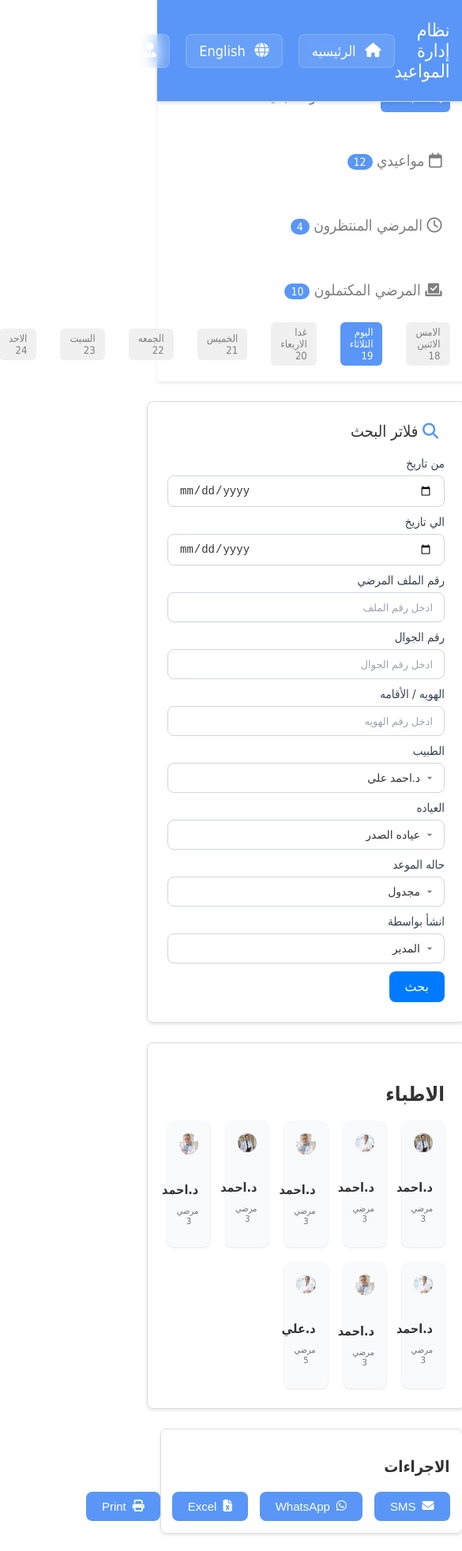
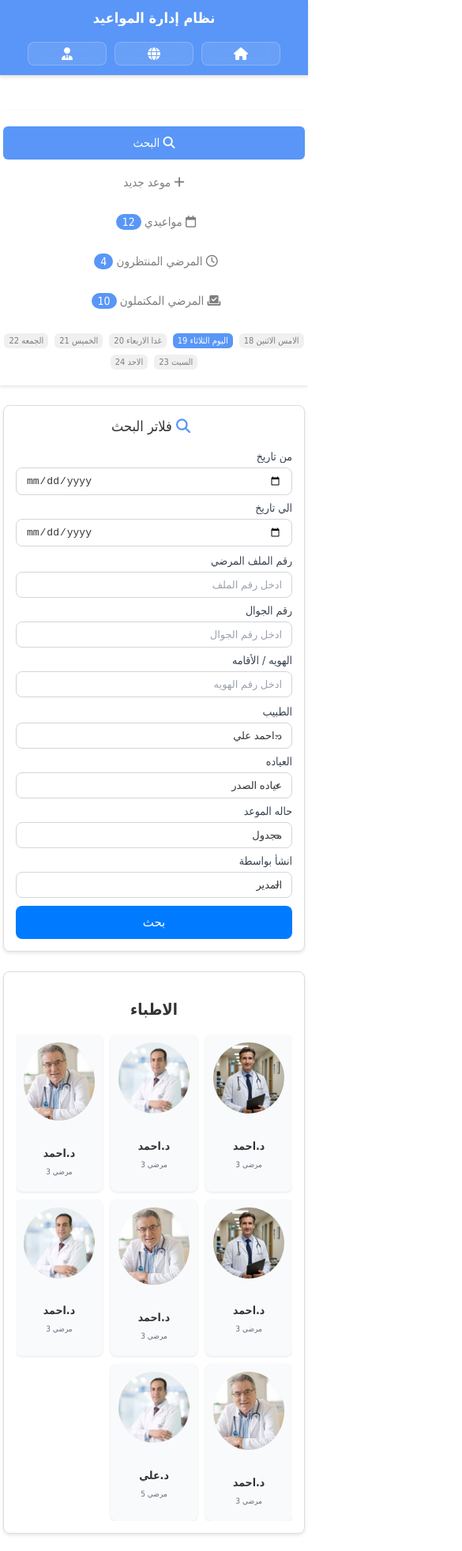
Before and after one commit to Abdelhaamed/appointment-system, a plain HTML site: page index.html in a window 390 px wide. Shown: the top 1964 px of the page at 79% size, 585 px wide, since content can reach past the window. Drawn offline with Linux system fonts and the light colour scheme.

Commit message:
RESPONSIVE DESIGN

```diff
--- a/style.css
+++ b/style.css
@@ -1,12 +1,25 @@
+* {
+  box-sizing: border-box;
+}
+
+html,
+body {
+  overflow-x: hidden;
+  max-width: 100%;
+  position: relative;
+}
+
 body {
   font-family: "Tahoma", sans-serif;
   margin: 0;
   background: white;
   color: #333;
+  overflow-x: hidden;
+  width: 100%;
+  min-height: 100vh;
 }
 
 /* Header */
-
 .header {
   background: #5996f7;
   color: #fff;
@@ -16,25 +29,28 @@ body {
   left: 0;
   width: 100%;
   z-index: 1000;
-
   font-size: 18px;
-
   border-bottom: 1px solid #ddd;
   box-shadow: 0 2px 4px rgba(0, 0, 0, 0.1);
+  overflow: hidden;
 }
+
 .container {
   width: 90%;
+  max-width: 1200px;
   display: flex;
   justify-content: space-between;
   align-items: center;
-
   margin: 0 auto;
+  overflow: hidden;
 }
 
 .top-nav {
   display: flex;
   align-items: center;
   gap: 20px;
+  flex-wrap: wrap;
+  max-width: 100%;
 }
 
 .top-nav a {
@@ -43,7 +59,6 @@ body {
   cursor: pointer;
   align-items: center;
   justify-content: center;
-
   background: rgba(255, 255, 255, 0.1);
   border-radius: 8px;
   padding: 10px 16px;
@@ -52,34 +67,42 @@ body {
   border: 1px solid rgba(255, 255, 255, 0.2);
   color: white;
   width: fit-content;
+  transition: all 0.3s ease;
+  white-space: nowrap;
+  max-width: 100%;
 }
 
 .top-nav a:hover {
   background: rgba(255, 255, 255, 0.2);
   color: #fff;
   transition: background 0.3s ease;
-
   box-shadow: 0 2px 4px rgba(0, 0, 0, 0.1);
 }
+
 .logo {
   font-size: 23px;
+  font-weight: 600;
+  white-space: nowrap;
+  overflow: hidden;
 }
 
 /* Main Content */
-
 .content {
   margin-top: 80px;
-
   padding: 20px 0;
   background: #fff;
-
   box-shadow: 0 2px 4px rgba(0, 0, 0, 0.1);
+  width: 100%;
+  overflow-x: hidden;
 }
 
 .content-container {
   width: 90%;
+  max-width: 1200px;
   margin: 0 auto;
+  overflow: hidden;
 }
+
 .main {
   display: flex;
   flex-wrap: wrap;
@@ -89,21 +112,24 @@ body {
   margin-bottom: 20px;
   gap: 40px;
   font-size: 19px;
+  color: #7e7e7e;
+  width: 100%;
+  overflow: hidden;
+}
 
-  color: #7e7e7e;
-}
 .main div {
   padding: 10px;
   cursor: pointer;
+  transition: background 0.3s ease;
+  white-space: nowrap;
+  overflow: hidden;
+  text-overflow: ellipsis;
+}
 
-  transition: background 0.3s ease;
-}
 .main div:hover {
   background: #dddddd;
   padding: 10px;
-
   border-radius: 6px;
-
   color: black;
   transition: background 0.3s ease;
 }
@@ -112,16 +138,16 @@ div.active {
   background: #5996f7;
   color: #fff;
   padding: 10px;
-
   border-radius: 6px;
 }
+
 div.active:hover {
   background: #5996f7;
   color: #fff;
   padding: 10px;
-
   border-radius: 6px;
 }
+
 .num {
   background: #5996f7;
   color: #fff;
@@ -130,6 +156,7 @@ div.active:hover {
   font-size: 14px;
   margin-left: 5px;
 }
+
 .date {
   display: flex;
   flex-direction: row;
@@ -137,6 +164,9 @@ div.active:hover {
   justify-content: flex-start;
   gap: 30px;
   font-size: 13px;
+  flex-wrap: wrap;
+  width: 100%;
+  overflow: hidden;
 }
 
 .date span {
@@ -145,44 +175,49 @@ div.active:hover {
   border-radius: 6px;
   color: #7e7e7e;
   cursor: pointer;
+  transition: all 0.3s ease;
+  white-space: nowrap;
+  overflow: hidden;
+  text-overflow: ellipsis;
 }
+
 .date span:hover {
   background: #ddd;
   color: black;
   transition: background 0.3s ease;
 }
+
 span.active {
   background: #5996f7;
   color: #fff;
   padding: 5px 12px;
-
   border-radius: 6px;
 }
+
 span.active:hover {
   background: #5996f7;
   color: #fff;
   padding: 5px 12px;
-
   border-radius: 6px;
 }
 
 /* Filters Section */
-
 .filters {
   width: 90%;
+  max-width: 1200px;
   margin: 25px auto;
-
   border: 1px solid #ddd;
   padding: 25px;
   border-radius: 8px;
-
   box-shadow: 0 2px 4px rgba(0, 0, 0, 0.1);
+  overflow: hidden;
 }
 
 .search {
   font-size: 20px;
   margin-bottom: 20px;
 }
+
 .search i {
   color: #5996f7;
   margin-right: 8px;
@@ -192,6 +227,7 @@ input,
 select {
   flex: 1;
   min-width: 200px;
+  max-width: 100%;
   padding: 10px 14px;
   border: 1px solid #d1d5db;
   border-radius: 8px;
@@ -200,6 +236,7 @@ select {
   transition: all 0.2s ease;
   color: #333;
   outline: none;
+  box-sizing: border-box;
 }
 
 input::placeholder {
@@ -235,6 +272,7 @@ select {
   gap: 8px;
   font-weight: 500;
   transition: background 0.2s ease, transform 0.1s ease;
+  white-space: nowrap;
 }
 
 .btn-search:hover {
@@ -250,6 +288,7 @@ select {
   flex-direction: column;
   flex: 1;
   min-width: 200px;
+  max-width: 100%;
 }
 
 .form-group label {
@@ -257,6 +296,9 @@ select {
   font-weight: 400;
   color: #374151;
   margin-bottom: 6px;
+  white-space: nowrap;
+  overflow: hidden;
+  text-overflow: ellipsis;
 }
 
 .filters form .row {
@@ -264,19 +306,20 @@ select {
   flex-wrap: wrap;
   gap: 10px;
   margin-bottom: 10px;
+  width: 100%;
+  overflow: hidden;
 }
 
 /* Doctors Section */
-
 .doctors {
   width: 90%;
+  max-width: 1200px;
   margin: 25px auto;
-
   border: 1px solid #ddd;
   padding: 25px;
   border-radius: 8px;
-
   box-shadow: 0 2px 4px rgba(0, 0, 0, 0.1);
+  overflow: hidden;
 }
 
 .doctors h3 {
@@ -288,6 +331,8 @@ select {
   display: grid;
   grid-template-columns: repeat(auto-fill, minmax(15%, 1fr));
   gap: 20px;
+  width: 100%;
+  overflow: hidden;
 }
 
 .doctor-card {
@@ -297,36 +342,47 @@ select {
   border-radius: 8px;
   box-shadow: 0 1px 3px rgba(0, 0, 0, 0.1);
   transition: transform 0.2s ease;
+  overflow: hidden;
 }
+
 .doctor-card:hover {
   transform: translateY(-5px);
 }
+
 .doctor-card h4 {
   font-size: 16px;
   margin-bottom: 10px;
+  white-space: nowrap;
+  overflow: hidden;
+  text-overflow: ellipsis;
 }
+
 .doctor-card p {
   font-size: 11px;
   color: #6b7280;
+  white-space: nowrap;
+  overflow: hidden;
+  text-overflow: ellipsis;
 }
+
 .doctor-card img {
   width: 100%;
   height: auto;
   border-radius: 50%;
   margin-bottom: 10px;
+  max-width: 100%;
 }
 
 /* Actions Section */
-
 .actions {
   width: 90%;
+  max-width: 1200px;
   margin: 25px auto 40px;
-
   border: 1px solid #ddd;
   padding: 15px;
   border-radius: 8px;
-
   box-shadow: 0 2px 4px rgba(0, 0, 0, 0.1);
+  overflow: hidden;
 }
 
 .actions h3 {
@@ -336,6 +392,9 @@ select {
 .action-buttons {
   display: flex;
   gap: 15px;
+  flex-wrap: wrap;
+  width: 100%;
+  overflow: hidden;
 }
 
 .action-buttons button {
@@ -350,7 +409,9 @@ select {
   gap: 8px;
   font-weight: 500;
   transition: background 0.2s ease, transform 0.1s ease;
+  white-space: nowrap;
 }
+
 .action-buttons button:hover {
   background: #007bff;
 }
@@ -358,3 +419,311 @@ select {
 .action-buttons button:active {
   transform: scale(0.97);
 }
+
+/* ===== RESPONSIVE DESIGN ===== */
+
+/* Tablet (≤768px) */
+@media (max-width: 768px) {
+  .header {
+    padding: 15px 0;
+  }
+
+  .container {
+    width: 95%;
+    flex-direction: column;
+    gap: 15px;
+    align-items: stretch;
+  }
+
+  .logo {
+    font-size: 20px;
+    text-align: center;
+    margin-bottom: 10px;
+  }
+
+  .top-nav {
+    justify-content: center;
+    gap: 15px;
+    flex-wrap: wrap;
+  }
+
+  .top-nav a {
+    padding: 8px 12px;
+    font-size: 14px;
+    min-width: 120px;
+    justify-content: center;
+  }
+
+  .content {
+    margin-top: 120px;
+  }
+
+  .main {
+    gap: 15px;
+    font-size: 16px;
+    justify-content: center;
+  }
+
+  .date {
+    gap: 10px;
+    justify-content: center;
+  }
+
+  .date span {
+    font-size: 12px;
+    padding: 4px 8px;
+  }
+
+  .filters,
+  .doctors,
+  .actions {
+    width: 95%;
+    padding: 20px;
+  }
+
+  .filters form .row {
+    flex-direction: column;
+  }
+
+  .form-group {
+    min-width: 100%;
+  }
+
+  .doctor-grid {
+    grid-template-columns: repeat(auto-fill, minmax(140px, 1fr));
+    gap: 15px;
+  }
+
+  .action-buttons {
+    gap: 10px;
+  }
+
+  .action-buttons button {
+    flex: 1;
+    min-width: 120px;
+    justify-content: center;
+  }
+}
+
+/* Mobile (≤480px) */
+@media (max-width: 480px) {
+  .header {
+    padding: 12px 0;
+  }
+
+  .container {
+    width: 98%;
+    gap: 12px;
+  }
+
+  .logo {
+    font-size: 18px;
+    margin-bottom: 8px;
+  }
+
+  .top-nav {
+    gap: 10px;
+  }
+
+  .top-nav a {
+    padding: 6px 10px;
+    font-size: 13px;
+    min-width: 100px;
+  }
+
+  .top-nav a span {
+    display: none;
+  }
+
+  .top-nav a i {
+    font-size: 16px;
+  }
+
+  .content {
+    margin-top: 140px;
+  }
+
+  .content-container {
+    width: 98%;
+  }
+
+  .main {
+    flex-direction: column;
+    align-items: stretch;
+    gap: 8px;
+    font-size: 15px;
+  }
+
+  .main div {
+    text-align: center;
+    padding: 12px;
+  }
+
+  .date {
+    gap: 8px;
+    justify-content: center;
+  }
+
+  .date span {
+    font-size: 11px;
+    padding: 3px 6px;
+  }
+
+  .filters,
+  .doctors,
+  .actions {
+    width: 98%;
+    padding: 15px;
+  }
+
+  .search {
+    font-size: 18px;
+    text-align: center;
+  }
+
+  .filters form .row {
+    gap: 8px;
+  }
+
+  .form-group label {
+    font-size: 14px;
+  }
+
+  input,
+  select {
+    min-width: 100%;
+    font-size: 13px;
+    padding: 8px 12px;
+  }
+
+  .btn-search {
+    width: 100%;
+    justify-content: center;
+    padding: 12px;
+    font-size: 15px;
+  }
+
+  .doctors h3 {
+    font-size: 20px;
+    text-align: center;
+  }
+
+  .doctor-grid {
+    grid-template-columns: repeat(auto-fill, minmax(100px, 1fr));
+    gap: 10px;
+  }
+
+  .doctor-card {
+    padding: 10px;
+  }
+
+  .doctor-card h4 {
+    font-size: 14px;
+  }
+
+  .doctor-card p {
+    font-size: 10px;
+  }
+
+  .actions h3 {
+    font-size: 18px;
+    text-align: center;
+  }
+
+  .action-buttons {
+    flex-direction: column;
+    gap: 8px;
+  }
+
+  .action-buttons button {
+    width: 100%;
+    justify-content: center;
+    padding: 12px;
+    font-size: 14px;
+  }
+}
+
+/* Small Mobile (≤360px) */
+@media (max-width: 360px) {
+  .header {
+    padding: 10px 0;
+  }
+
+  .logo {
+    font-size: 16px;
+  }
+
+  .top-nav a {
+    padding: 5px 8px;
+    min-width: 80px;
+  }
+
+  .content {
+    margin-top: 130px;
+  }
+
+  .main {
+    font-size: 14px;
+  }
+
+  .date span {
+    font-size: 10px;
+    padding: 2px 4px;
+  }
+
+  .filters,
+  .doctors,
+  .actions {
+    padding: 12px;
+  }
+
+  .search {
+    font-size: 16px;
+  }
+
+  .doctor-grid {
+    grid-template-columns: repeat(auto-fill, minmax(80px, 1fr));
+    gap: 8px;
+  }
+
+  .doctor-card {
+    padding: 8px;
+  }
+
+  .doctor-card h4 {
+    font-size: 12px;
+  }
+
+  .doctor-card p {
+    font-size: 9px;
+  }
+}
+
+/* Landscape Mobile */
+@media (max-height: 500px) and (orientation: landscape) {
+  .header {
+    padding: 8px 0;
+  }
+
+  .content {
+    margin-top: 80px;
+  }
+
+  .main {
+    margin-bottom: 15px;
+  }
+
+  .date {
+    margin-bottom: 15px;
+  }
+}
+
+/* Smooth Transitions */
+.header,
+.top-nav a,
+.main div,
+.date span,
+.doctor-card,
+.action-buttons button {
+  transition: all 0.3s ease;
+}
```
